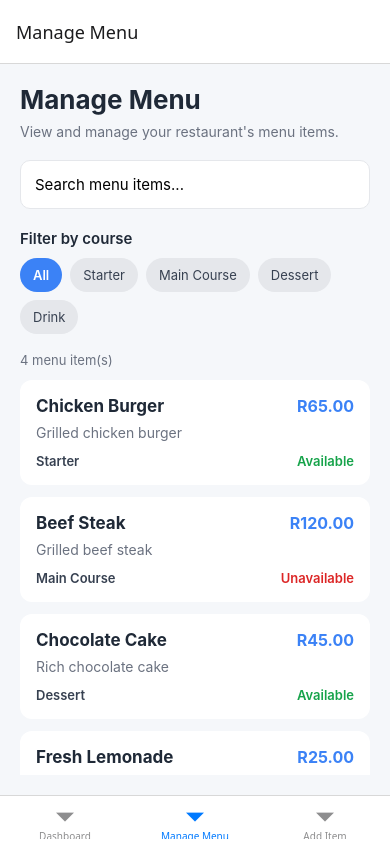
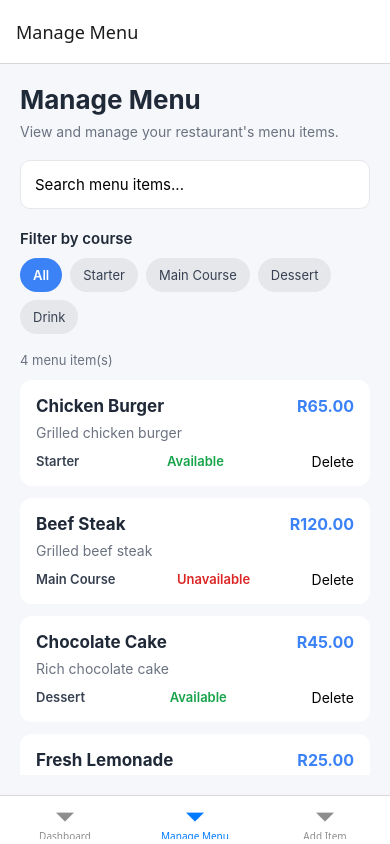
Before and after one commit to thatomawane/Chef_Menu_App, a React Native app in the folder Chefs_Menu_App/: screen /Menu in a window 390 px wide. Built offline with nearby package versions, Linux system fonts and the light colour scheme.

Commit message:
Add delete functionality for menu items with confirmation alert

```diff
--- a/Chefs_Menu_App/src/screens/MenuScreen.tsx
+++ b/Chefs_Menu_App/src/screens/MenuScreen.tsx
@@ -24,7 +24,26 @@ const categories: { label: string; value: FilterCategory }[] = [
 ];
 
 export default function MenuScreen() {
-  const { menuItems } = useMenu();
+  const handleDeleteItem = (id: string, name: string) => {
+  Alert.alert(
+    'Delete Menu Item',
+    `Are you sure you want to delete ${name}?`,
+    [
+      {
+        text: 'Cancel',
+        style: 'cancel',
+      },
+      {
+        text: 'Delete',
+        style: 'destructive',
+        onPress: () => {
+          deleteMenuItem(id);
+        },
+      },
+    ]
+  );
+};
+  const { menuItems, deleteMenuItem } = useMenu();
 
   const [search, setSearch] = useState('');
   const [selectedCategory, setSelectedCategory] =
@@ -110,20 +129,18 @@ export default function MenuScreen() {
 
             <View style={styles.cardFooter}>
               <Text style={styles.category}>
-                {item.category === 'Main'
-                  ? 'Main Course'
-                  : item.category}
-              </Text>
+                {item.category === 'Main' ? 'Main Course' : item.category}
+                </Text>
 
-              <Text
-                style={[
-                  styles.availability,
-                  !item.available && styles.unavailable,
-                ]}
-              >
-                {item.available ? 'Available' : 'Unavailable'}
-              </Text>
-            </View>
+                <Text style={[styles.availability,!item.available && styles.unavailable,]}>
+                  {item.available ? 'Available' : 'Unavailable'}
+                  </Text>
+
+                  <TouchableOpacity style={styles.deleteButton}
+                  onPress={() => handleDeleteItem(item.id, item.name)}>
+                    <Text style={styles.deleteButtonText}>Delete</Text>
+                    </TouchableOpacity>
+                    </View>
           </View>
         )}
       />
```
